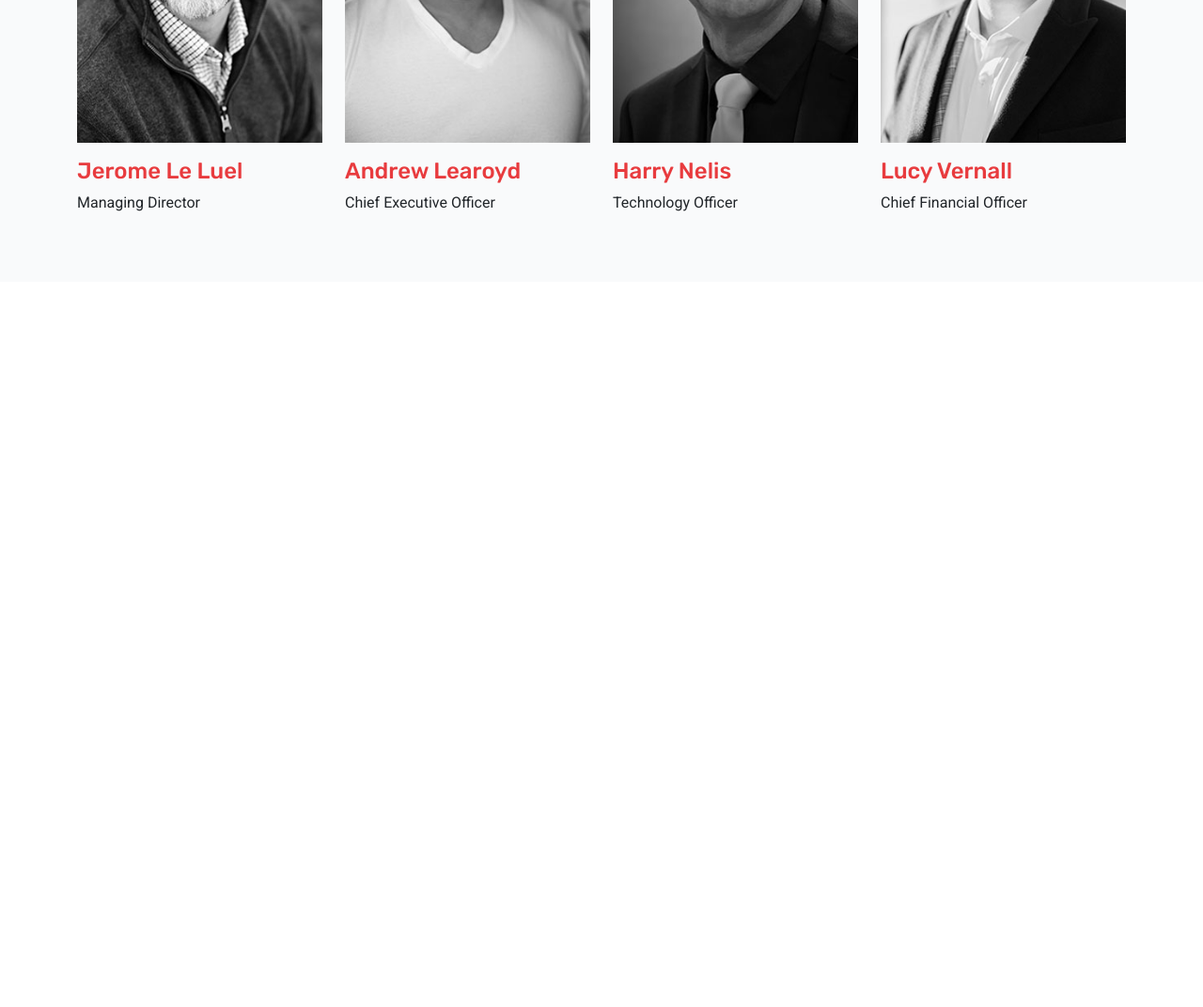
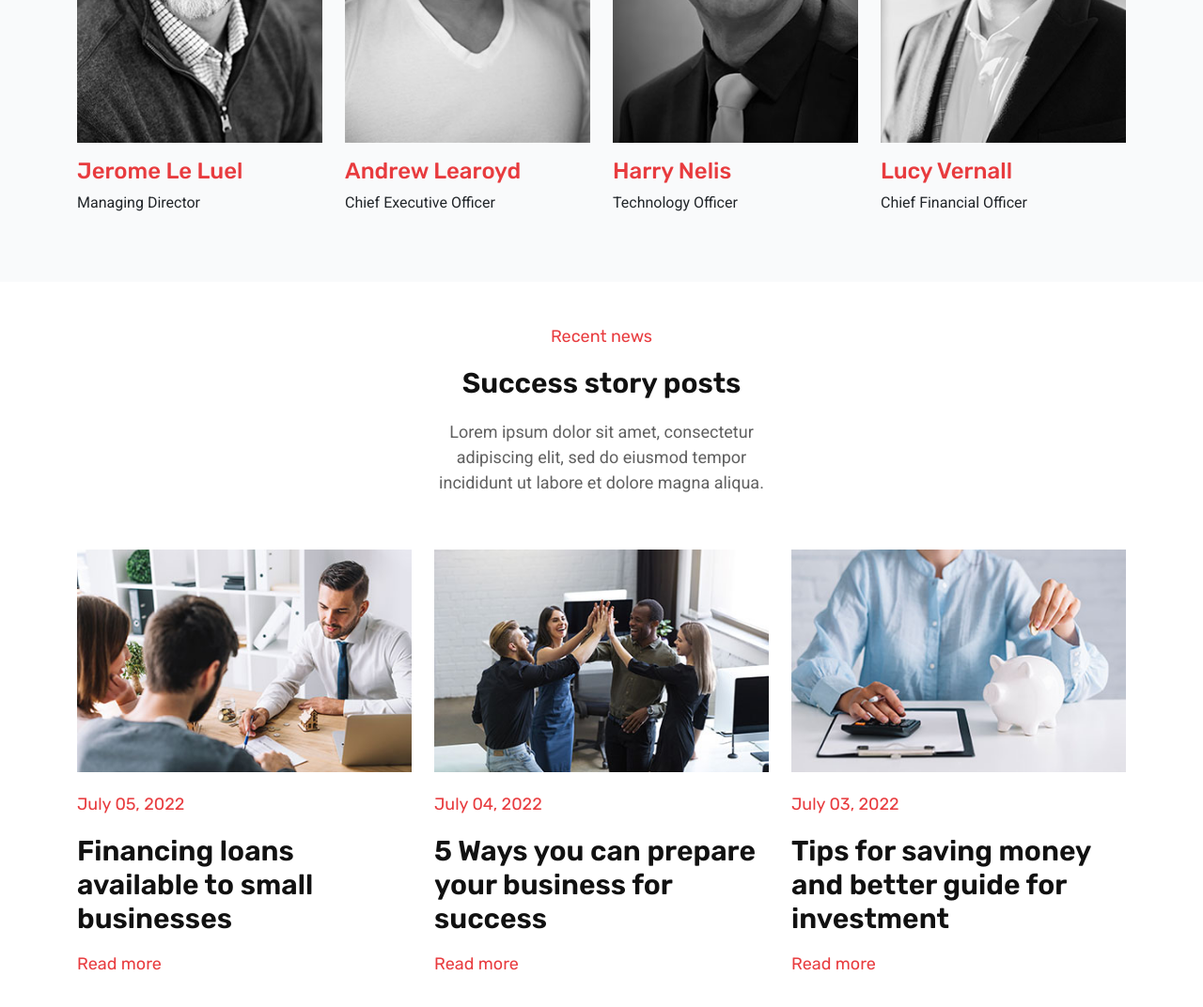
Before and after one commit to Nimala22/Finix, a plain HTML site: page index.html in a window 1280 px wide. Shown: the part 6934-8006 px from the top of the page at 94% size. Before the commit the page ends 7234 px from the top, so only its background shows below. Drawn offline with nearby package versions, Linux system fonts and the light colour scheme.

Commit message:
news section completed -12th commit

```diff
--- a/index.html
+++ b/index.html
@@ -815,6 +815,87 @@
       </section>
       <!-- 2.10 expert-people section end -->
 
+      <!-- 2.11 news section start -->
+      <section class="news py-5">
+        <div class="container">
+          <div class="row">
+            <div class="col-lg-4"></div>
+            <div class="col-lg-4">
+              <div class="finix-text text-center">
+                <h6>Recent news</h6>
+                <h2>Success story posts</h2>
+                <p>Lorem ipsum dolor sit amet, consectetur adipiscing elit, sed do eiusmod tempor incididunt ut labore et dolore magna aliqua.</p>
+              </div>
+            </div>
+            <div class="col-lg-4"></div>
+          </div>
+          <div class="row second-row mt-5">
+            <div class="col-lg-4">
+              <div class="news-content">
+                <div class="news-image">
+                  <a href="#">
+                    <img src="images/image1(2).jpg" alt="">
+                  </a>
+                </div>
+                <div class="news-images-text">
+                  <div class="finix-text mt-4">
+                    <h6>July 05, 2022</h6>
+                    <a href="#">
+                      <h2>Financing loans available to small businesses</h2>
+                    </a>
+                    <a href="#">
+                      <h6>Read more</h6>
+                    </a>
+                  </div>
+                </div>
+              </div>
+            </div>
+            <div class="col-lg-4">
+              <div class="news-content">
+                <div class="news-image">
+                  <a href="#">
+                    <img src="images/image2(2).jpg" alt="">
+                  </a>
+                </div>
+                <div class="news-images-text">
+                  <div class="finix-text mt-4">
+                    <h6>July 04, 2022</h6>
+                    <a href="#">
+                      <h2>5 Ways you can prepare your business for success</h2>
+                    </a>
+                    <a href="#">
+                      <h6>Read more</h6>
+                    </a>
+                  </div>
+                </div>
+              </div>
+            </div>
+            <div class="col-lg-4">
+              <div class="news-content">
+                <div class="news-image">
+                  <a href="#">
+                    <img src="images/image3(2).jpg" alt="">
+                  </a>
+                </div>
+                <div class="news-images-text">
+                  <div class="finix-text mt-4">
+                    <h6>July 03, 2022</h6>
+                    <a href="#">
+                      <h2>Tips for saving money and better guide for investment</h2>
+                    </a>
+                    <a href="#">
+                      <h6>Read more</h6>
+                    </a>
+                  </div>
+                </div>
+              </div>
+            </div>
+
+          </div>
+        </div>
+      </section>
+      <!-- 2.11 news section end -->
+
 
 
 
--- a/style.css
+++ b/style.css
@@ -713,3 +713,23 @@ ul.our-primary-menu li ul li a:hover{
 .member-content h4{
   color: #E83B3E;
 }
+/*
+=========================================
+    2.11 news section css
+=========================================
+*/
+.news .second-row .finix-text h2{
+  transition: .5s;
+}
+
+.news .second-row .finix-text h2:hover{
+  color: #e73c3e;
+}
+
+.news .second-row .finix-text a > h6{
+  transition: .5s;
+}
+
+.news .second-row .news-content:hover .finix-text a > h6 {
+  letter-spacing: 3px;
+}
```
